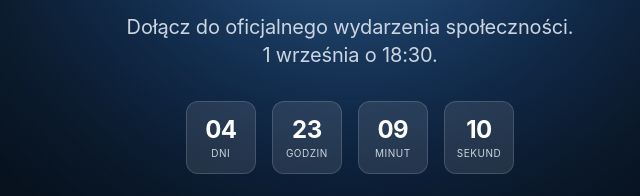
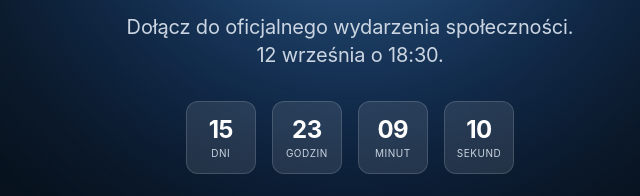
Before and after one commit to o5k4rsolutions/wszystko-o-tramsporcie, a plain HTML site: page strona-glowna.html in a window 1280 px wide. Shown: the part 483-679 px from the top of the page, 290-930 px from the left. Drawn offline with nearby package versions, Linux system fonts and the light colour scheme.

Commit message:
Update strona-glowna.html

```diff
--- a/strona-glowna.html
+++ b/strona-glowna.html
@@ -151,7 +151,7 @@
             </h1>
             <p class="text-lg sm:text-xl text-slate-300 font-normal">
                 Dołącz do oficjalnego wydarzenia społeczności.<br>
-                1 września o 18:30.
+                12 września o 18:30.
             </p>
 
             <div id="countdown" class="flex items-center justify-center gap-4 py-4 max-w-sm mx-auto">
@@ -440,7 +440,7 @@
         });
 
         function updateCountdown() {
-            const targetDate = new Date('2026-09-01T18:30:00').getTime();
+            const targetDate = new Date('2026-09-12T18:30:00').getTime();
             const now = new Date().getTime();
             const difference = targetDate - now;
 
```
